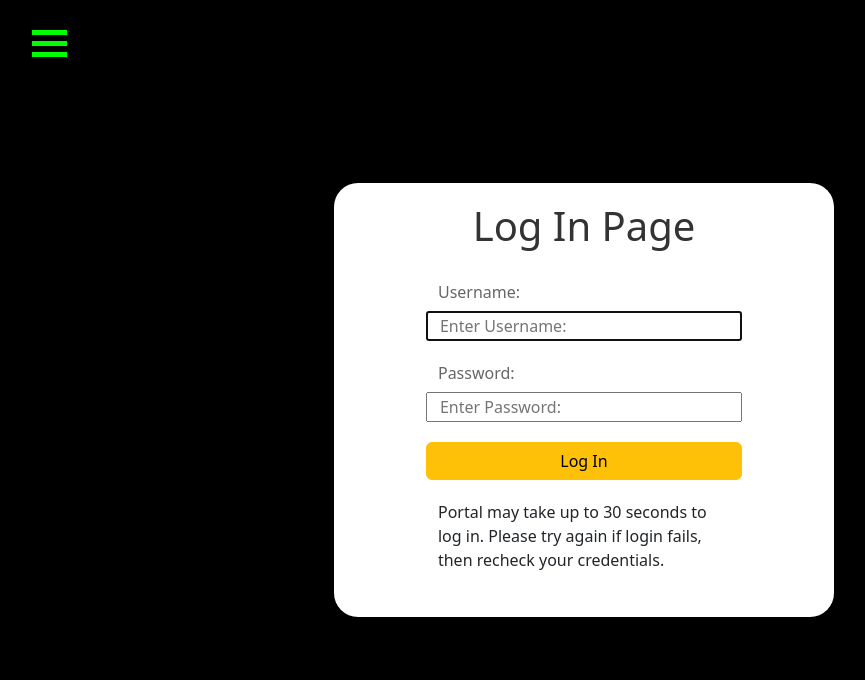
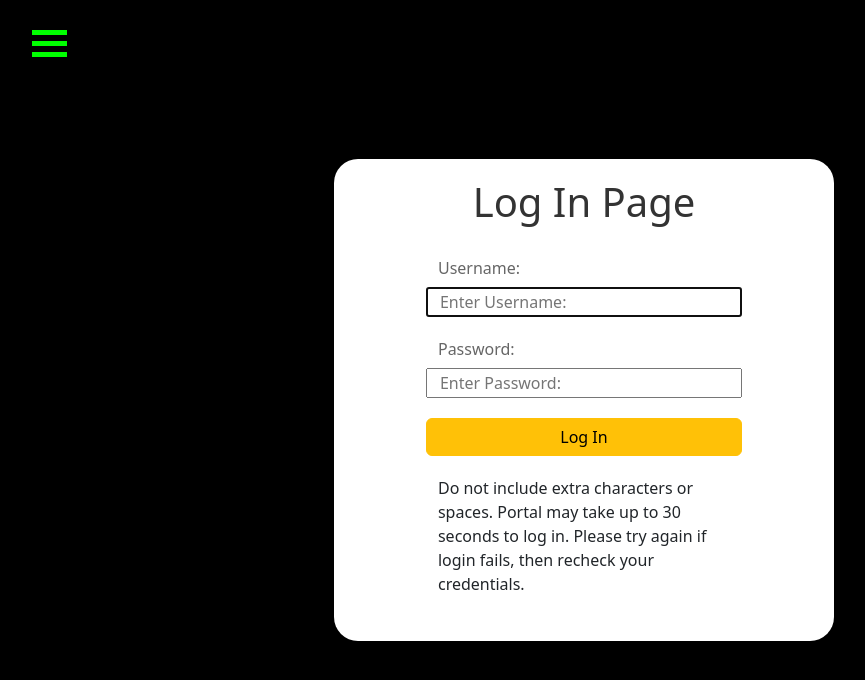
Before and after one commit to KSCoder4/testFrontend, a React (Create React App) app: page /log in a window 1280 px wide. Shown: the top 680 px of the page, without its empty margins (56-921 px from the left). Built offline with nearby package versions, Linux system fonts and the light colour scheme.

Commit message:
added note for users in log in page

```diff
--- a/src/Log.js
+++ b/src/Log.js
@@ -89,7 +89,7 @@ function Log() {
             <Button onClick={handleSubmit} variant="warning">Log In</Button>
           </div>
           <div className="row">
-            <p>Portal may take up to 30 seconds to log in. Please try again if login fails, then recheck your credentials.</p>
+            <p>Do not include extra characters or spaces. Portal may take up to 30 seconds to log in. Please try again if login fails, then recheck your credentials.</p>
           </div>
         </div>
       </div>
```
